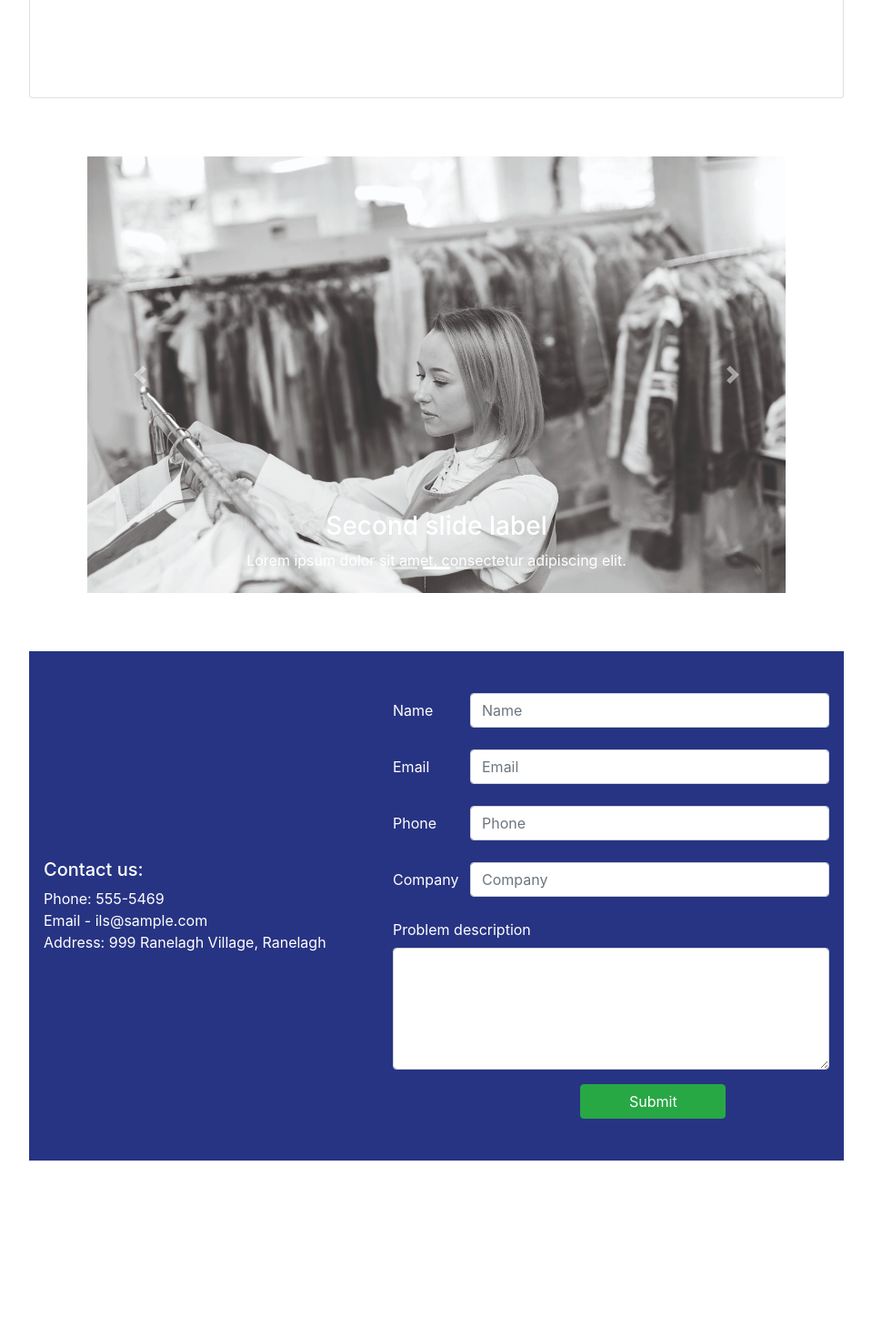
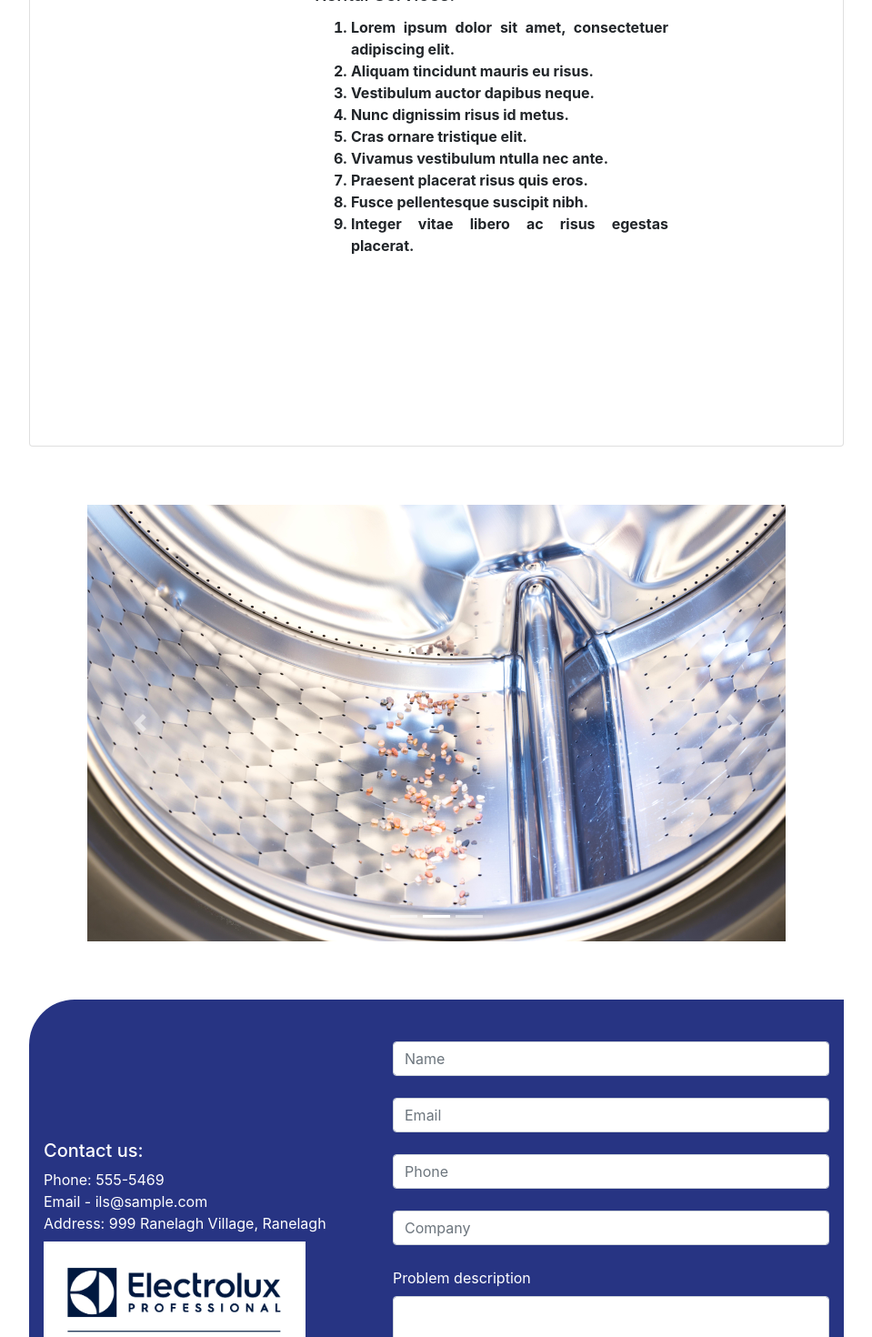
Before and after one commit to RaphaelQSmith/irish-laundry-system, a Next.js app: page /rental in a window 1280 px wide. Shown: the part 640-2110 px from the top of the page at 91% size, without its empty margins (160-1119 px from the left). Before the commit the page ends 1916 px from the top, so only its background shows below. Built offline with nearby package versions, Linux system fonts and the light colour scheme.

Commit message:
Footer logo, mobile compat and css adjustments

```diff
--- a/pages/components/Footer.tsx
+++ b/pages/components/Footer.tsx
@@ -7,47 +7,44 @@ export default function Footer() {
         <div>
             <Navbar className={styles.footerStyle}>
                 <Container>
-                    <Navbar.Text  className={styles.footerLink}>
+                    <div>
+                        <div>
+                            <Navbar.Text className={styles.footerLink}>
                                 <h5>Contact us:</h5>
-                        Phone: 555-5469 <br/>
-                        Email - ils@sample.com <br/>
+                                Phone: 555-5469 <br />
+                                Email - ils@sample.com <br />
                                 Address: 999 Ranelagh Village, Ranelagh
                             </Navbar.Text>
+                        </div>
+                        <div>
+                            <img
+                                src="/electroluxPartnerWhite.png" style={{ width: '18rem' }}
+                            />
+                        </div>
+                    </div>
                     <Navbar.Toggle />
                     <Navbar.Collapse className="justify-content-end">
                         <Navbar.Text className={styles.footerText}>
-                    <Form>
+                            <Form className={styles.footerForm}>
                                 <Row>
-                        <Form.Label column lg={2}>
-                            Name
-                        </Form.Label>
                                     <Col>
                                         <Form.Control type="text" placeholder="Name" />
                                     </Col>
                                 </Row>
                                 <br />
                                 <Row>
-                        <Form.Label column lg={2}>
-                            Email
-                        </Form.Label>
                                     <Col>
                                         <Form.Control type="email" placeholder="Email" />
                                     </Col>
                                 </Row>
                                 <br />
                                 <Row>
-                        <Form.Label column lg={2}>
-                            Phone
-                        </Form.Label>
                                     <Col>
                                         <Form.Control type="phone" placeholder="Phone" />
                                     </Col>
                                 </Row>
                                 <br />
                                 <Row>
-                        <Form.Label column lg={2}>
-                            Company
-                        </Form.Label>
                                     <Col>
                                         <Form.Control type="text" placeholder="Company" />
                                     </Col>
--- a/pages/components/Header.tsx
+++ b/pages/components/Header.tsx
@@ -9,7 +9,7 @@ export default function Header() {
             <header>
                 <div className={styles.headerContainer}>
                     <div className={styles.ilsLogo}>
-                        <img style={{width:"20rem"}} src="top_logo.png" alt="logo"/>
+                        <img style={{width:"12rem"}} src="top_logo.png" alt="logo"/>
                     </div>
                     <div className={styles.headerInfo}>
                         <p>Email: some@some.com</p>
--- a/pages/components/components.module.css
+++ b/pages/components/components.module.css
@@ -47,14 +47,23 @@
 .footerStyle{
     display: flex;
     flex: 1;
+    flex-direction: row;
     background-color: rgb(39, 52, 131);
     padding: 10rem 1rem;
     height: 35rem;
+    border-top-left-radius: 50px;
 }
 .footerText{
     color:white !important;
-    width: 30rem;
+    margin-left: 15px;
+    width: 15rem;
 }
 .footerLink{
     color:white !important;
 }
+
+@media (min-width: 900px){
+    .footerText{
+        width: 30rem;
+    }
+}
--- a/pages/equipment.tsx
+++ b/pages/equipment.tsx
@@ -240,7 +240,7 @@ export default function equipment() {
                 </Tab>
                 <Tab eventKey="contact" title="Ironers">
                     <div>
-                        <CardGroup>
+                        <CardGroup className={styles.equipRows}>
                             <Card className={styles.equipCard} >
                                 <Card.Title>FIT1</Card.Title>
                                 <Card.Img variant="top" src="/Ironers/FIT1.jpg" />
--- a/pages/rental.tsx
+++ b/pages/rental.tsx
@@ -11,7 +11,17 @@ export default function rental() {
                     <Card.Body className={styles.serviceCardBody}>
                         <Card.Title>Rental Services:</Card.Title>
                         <Card.Text>
-                            Rental Description
+                            <ol>
+                            <li>Lorem ipsum dolor sit amet, consectetuer adipiscing elit.</li>
+                            <li>Aliquam tincidunt mauris eu risus.</li>
+                            <li>Vestibulum auctor dapibus neque.</li>
+                            <li>Nunc dignissim risus id metus.</li>
+                            <li>Cras ornare tristique elit.</li>
+                            <li>Vivamus vestibulum ntulla nec ante.</li>
+                            <li>Praesent placerat risus quis eros.</li>
+                            <li>Fusce pellentesque suscipit nibh.</li>
+                            <li>Integer vitae libero ac risus egestas placerat.</li>
+                            </ol>
                         </Card.Text>
                     </Card.Body>
                 </Card>
@@ -21,25 +31,11 @@ export default function rental() {
                     <Carousel.Item>
                         <img
                             className="d-block w-100"
-                            src="/laundryone.jpg"
-                            alt="First slide"
-                        />
-                        <Carousel.Caption>
-                            <h3>First slide label</h3>
-                            <p>Nulla vitae elit libero, a pharetra augue mollis interdum.</p>
-                        </Carousel.Caption>
-                    </Carousel.Item>
-                    <Carousel.Item>
-                        <img
-                            className="d-block w-100"
                             src="/laundrytwo.jpg"
                             alt="Second slide"
                         />
 
-                        <Carousel.Caption>
-                            <h3>Second slide label</h3>
-                            <p>Lorem ipsum dolor sit amet, consectetur adipiscing elit.</p>
-                        </Carousel.Caption>
+
                     </Carousel.Item>
                     <Carousel.Item>
                         <img
@@ -48,10 +44,15 @@ export default function rental() {
                             alt="Third slide"
                         />
 
-                        <Carousel.Caption>
-                            <h3>Third slide label</h3>
-                            <p>Praesent commodo cursus magna, vel scelerisque nisl consectetur.</p>
-                        </Carousel.Caption>
+
+                    </Carousel.Item>
+                    <Carousel.Item>
+                        <img
+                            className="d-block w-100"
+                            src="/electroluxPartner.png"
+                            alt="First slide"
+                        />
+
                     </Carousel.Item>
                 </Carousel>
             </div>
--- a/pages/styles/Home.module.css
+++ b/pages/styles/Home.module.css
@@ -3,5 +3,9 @@
     display: 'flex';
     flex: 1;
     justify-content:'center';
-    padding: 0 15%;
 }
+
+@media (min-width: 800px){
+    .wrapper{padding: 0 15%;
+    }
+}
--- a/styles/Home.module.css
+++ b/styles/Home.module.css
@@ -34,7 +34,9 @@
 }
 
 .serviceCardBody{
-    padding: 7rem 0 7rem 0;
+    padding: 12rem;
+    text-align: justify;
+    padding-left: 35%;
 }
 
 .serviceForm{
@@ -82,11 +84,16 @@
     flex: 1;
     flex-wrap: wrap;
     justify-content: center;
-    align-items: center;
+
     margin: 5rem 0;
     text-align: center;
+    gap: 18px;
 
 }
+.reviewCardBody{
+    height: 25vh;
+    justify-content: center;
+    }
 .historyTimeline{
     display: flex;
     flex: 1;
```
Also changed, not shown: pages/clients.tsx (+8 -10 lines), public/electroluxPartner.png (added), public/electroluxPartnerWhite.png (added). Lines whose indentation alone changed are shown as unchanged.
